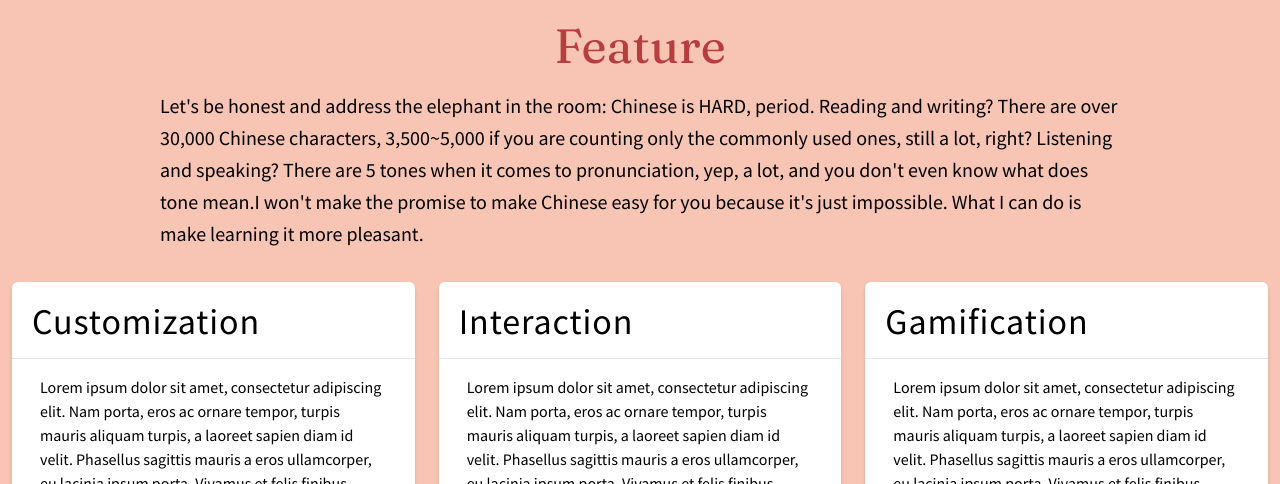
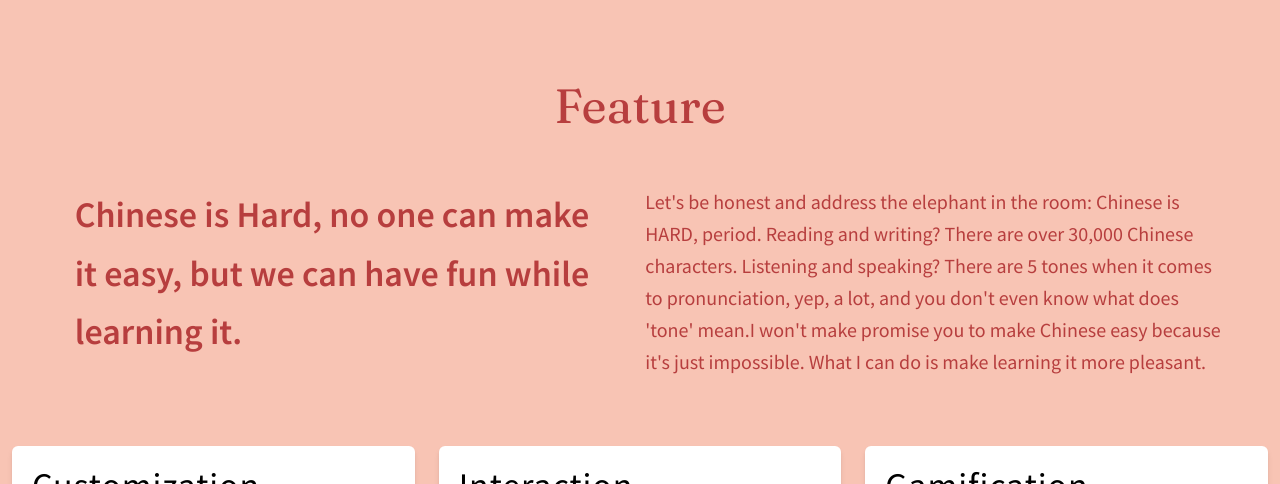
Before and after one commit to mmkrty/client-project-hsinhsin, a React (Vite) app: page / in a window 1280 px wide. Shown: the part 1864-2348 px from the top of the page. Built offline with nearby package versions, Linux system fonts and the light colour scheme.

Commit message:
add more to features section

```diff
--- a/src/components/about/about.component.jsx
+++ b/src/components/about/about.component.jsx
@@ -3,8 +3,8 @@ const About = ({ props }) => {
   const { personInfo } = props;
   return (
     <section className=" bg-secondary flex items-center justify-center flex-col">
-      <h2 className="text-5xl font-fraunces mb-5 text-prime">About</h2>
-      <div className="min-h-screen max-w-7xl flex justify-center items-center">
+      <h2 className="text-5xl font-fraunces text-prime">About</h2>
+      <div className="max-w-7xl flex justify-center items-center py-10">
         {/* <img
             src={teacher}
             alt="teacher"
--- a/src/components/feature/feature.component.jsx
+++ b/src/components/feature/feature.component.jsx
@@ -3,8 +3,11 @@ const Feature = ({ props }) => {
   return (
     <section className="min-h-screen bg-secondary flex items-center justify-center flex-col py-10">
       <h2 className="text-5xl font-fraunces text-prime">Feature</h2>
-      <div className=" max-w-7xl ">
-        <p className="w-3/4 my-0 mx-auto py-5 text-xl leading-8">
+      <div className="w-11/12 max-w-7xl flex justify-around items-top py-14">
+        <h3 className="max-w-xl font-semibold text-4xl flex-1 px-4 leading-relaxed text-prime">
+          {hook.banner}
+        </h3>
+        <p className="max-w-xl text-xl leading-8 flex-1 text-prime">
           {hook.content}
         </p>
       </div>
--- a/src/components/navbar/navbar.component.jsx
+++ b/src/components/navbar/navbar.component.jsx
@@ -1,6 +1,6 @@
 const NavBar = () => {
   return (
-    <nav class="flex justify-around items-center bg-white shadow-md py-4 px-2 position: fixed w-screen z-10">
+    <nav class="flex justify-around items-center bg-white shadow-md py-2 px-2 position: fixed w-screen z-10 hover:py-4 transition-all">
       <div class="w-36">
         <a href="#about">
           {/* <img src="" alt="logo" class="w-full" /> */}
--- a/src/datas/hsinHsinInfo.js
+++ b/src/datas/hsinHsinInfo.js
@@ -70,10 +70,11 @@ export const data = {
     ],
   },
   hook: {
-    title: "Chinese?",
+    banner:
+      "Chinese is Hard, no one can make it easy, but we can have fun while learning it.",
     content: [
-      "Let's be honest and address the elephant in the room: Chinese is HARD, period. Reading and writing? There are over 30,000 Chinese characters, 3,500~5,000 if you are counting only the commonly used ones, still a lot, right? Listening and speaking? There are 5 tones when it comes to pronunciation, yep, a lot, and you don't even know what does tone mean.",
-      "I won't make the promise to make Chinese easy for you because it's just impossible. What I can do is make learning it more pleasant.",
+      "Let's be honest and address the elephant in the room: Chinese is HARD, period. Reading and writing? There are over 30,000 Chinese characters. Listening and speaking? There are 5 tones when it comes to pronunciation, yep, a lot, and you don't even know what does 'tone' mean.",
+      "I won't make promise you to make Chinese easy because it's just impossible. What I can do is make learning it more pleasant.",
     ],
   },
   features: [
```
